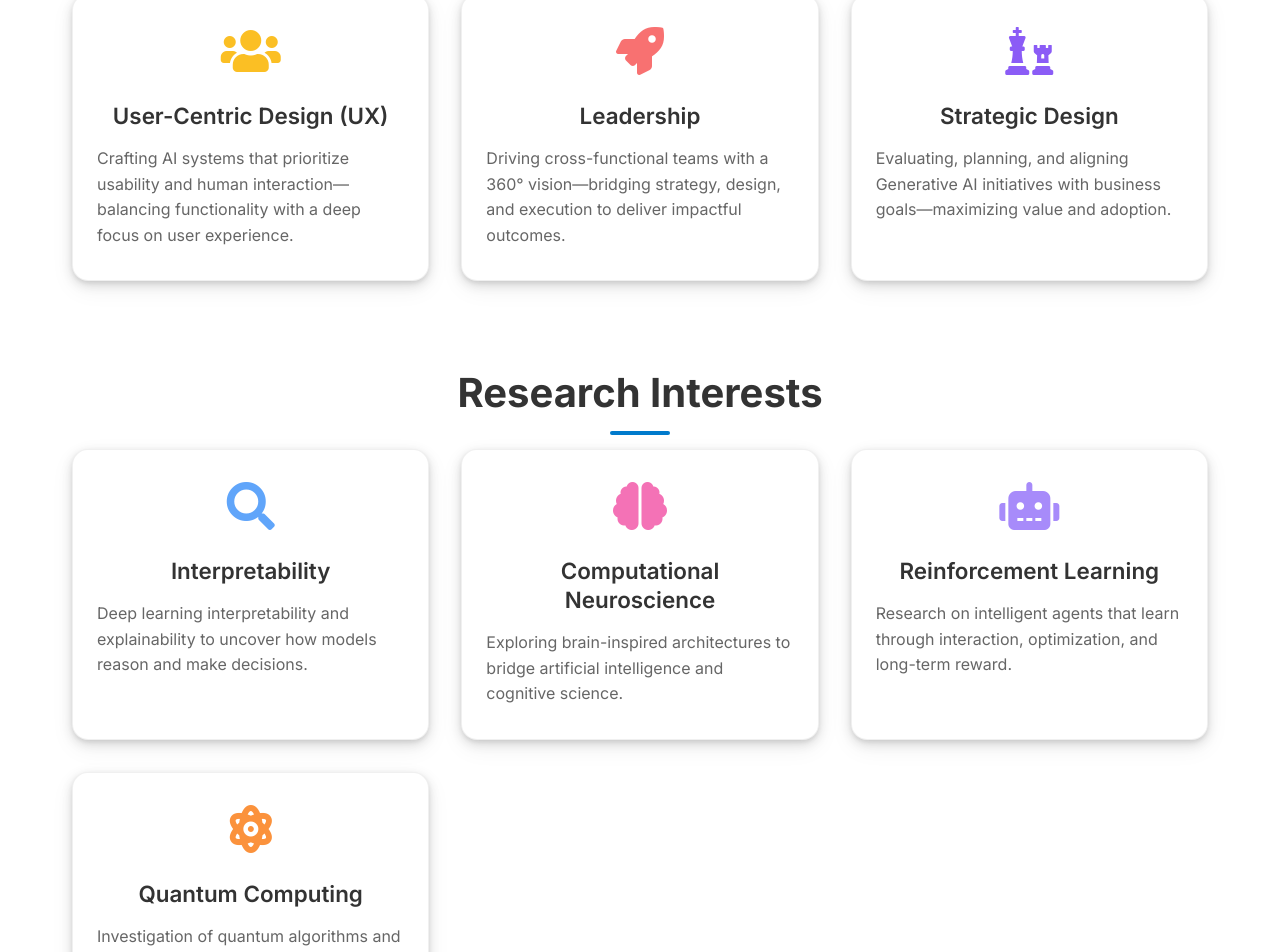
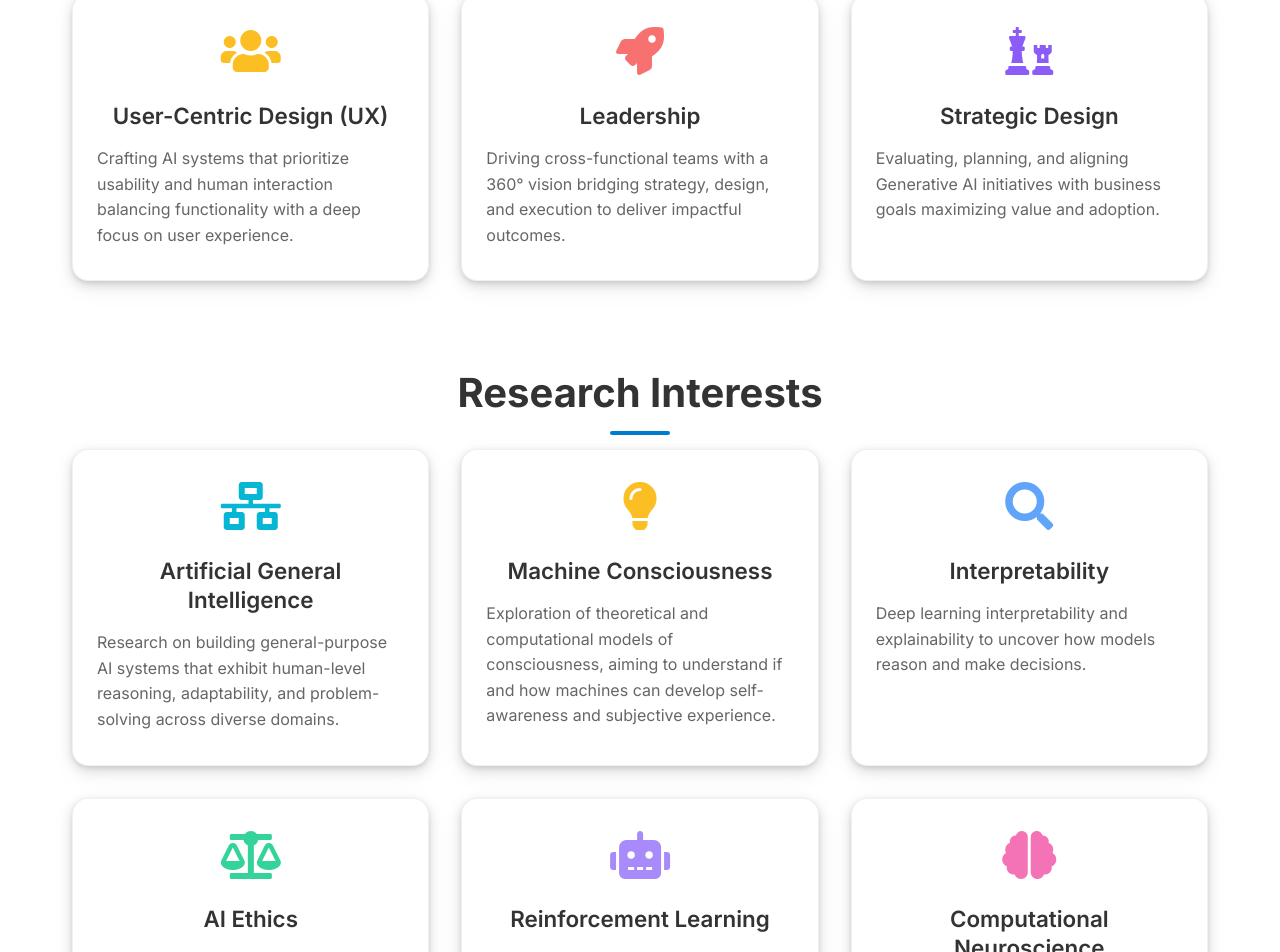
Before and after one commit to jairzinhosantos/portfolio-web-with-cursor, an Angular app: page / in a window 1280 px wide. Shown: the part 1220-2172 px from the top of the page. Built offline with nearby package versions, Linux system fonts and the light colour scheme; no server answers.

Commit message:
update resume and research topics

```diff
--- a/src/app/features/research/research.component.scss
+++ b/src/app/features/research/research.component.scss
@@ -108,6 +108,36 @@
           &:hover {
             color: #c2410c; // Naranja oscuro hover - Mayor contraste
             text-shadow: 0 0 25px rgba(251, 146, 60, 0.6);
+            transform: scale(1.1);
+          }
+        }
+
+        &.fa-balance-scale {
+          color: #34d399; // Verde claro base para ética y balance
+
+          &:hover {
+            color: #047857; // Verde oscuro hover - Mayor contraste
+            text-shadow: 0 0 25px rgba(52, 211, 153, 0.6);
+            transform: scale(1.1);
+          }
+        }
+
+        &.fa-network-wired {
+          color: #06b6d4; // Cian claro base para AGI
+
+          &:hover {
+            color: #0891b2; // Cian oscuro hover - Mayor contraste
+            text-shadow: 0 0 25px rgba(6, 182, 212, 0.6);
+            transform: scale(1.1);
+          }
+        }
+
+        &.fa-lightbulb {
+          color: #fbbf24; // Amarillo dorado base para consciousness
+
+          &:hover {
+            color: #d97706; // Amarillo dorado oscuro hover - Mayor contraste
+            text-shadow: 0 0 25px rgba(251, 191, 36, 0.6);
             transform: scale(1.1);
           }
         }
@@ -241,6 +271,36 @@
               transform: scale(1.1);
             }
           }
+
+          &.fa-balance-scale {
+            color: #6ee7b7; // Verde más claro para dark theme
+
+            &:hover {
+              color: #34d399;
+              text-shadow: 0 0 30px rgba(110, 231, 183, 0.7);
+              transform: scale(1.1);
+            }
+          }
+
+          &.fa-network-wired {
+            color: #67e8f9; // Cian más claro para dark theme
+
+            &:hover {
+              color: #06b6d4;
+              text-shadow: 0 0 30px rgba(103, 232, 249, 0.7);
+              transform: scale(1.1);
+            }
+          }
+
+          &.fa-lightbulb {
+            color: #fcd34d; // Amarillo más claro para dark theme
+
+            &:hover {
+              color: #fbbf24;
+              text-shadow: 0 0 30px rgba(252, 211, 77, 0.7);
+              transform: scale(1.1);
+            }
+          }
         }
       }
 
--- a/src/assets/data/expertise.json
+++ b/src/assets/data/expertise.json
@@ -7,7 +7,7 @@
     },
     {
       "titulo": "Solution Architecture",
-      "descripcion": "Designing end-to-end Generative AI architectures for cloud, on-premise, and hybrid environments—ensuring scalability, security, and performance.",
+      "descripcion": "Designing end-to-end Generative AI architectures for cloud, on-premise, and hybrid environments ensuring scalability, security, and performance.",
       "icono": "fas fa-sitemap"
     },
     {
@@ -17,17 +17,17 @@
     },
     {
       "titulo": "User-Centric Design (UX)",
-      "descripcion": "Crafting AI systems that prioritize usability and human interaction—balancing functionality with a deep focus on user experience.",
+      "descripcion": "Crafting AI systems that prioritize usability and human interaction balancing functionality with a deep focus on user experience.",
       "icono": "fas fa-users"
     },
     {
       "titulo": "Leadership",
-      "descripcion": "Driving cross-functional teams with a 360° vision—bridging strategy, design, and execution to deliver impactful outcomes.",
+      "descripcion": "Driving cross-functional teams with a 360° vision bridging strategy, design, and execution to deliver impactful outcomes.",
       "icono": "fas fa-rocket"
     },
     {
       "titulo": "Strategic Design",
-      "descripcion": "Evaluating, planning, and aligning Generative AI initiatives with business goals—maximizing value and adoption.",
+      "descripcion": "Evaluating, planning, and aligning Generative AI initiatives with business goals maximizing value and adoption.",
       "icono": "fas fa-chess"
     }
   ]
--- a/src/assets/data/research-interests.json
+++ b/src/assets/data/research-interests.json
@@ -1,14 +1,24 @@
 {
   "areasInvestigacion": [
+    {
+      "titulo": "Artificial General Intelligence",
+      "descripcion": "Research on building general-purpose AI systems that exhibit human-level reasoning, adaptability, and problem-solving across diverse domains.",
+      "icono": "fas fa-network-wired"
+    },
+    {
+      "titulo": "Machine Consciousness",
+      "descripcion": "Exploration of theoretical and computational models of consciousness, aiming to understand if and how machines can develop self-awareness and subjective experience.",
+      "icono": "fas fa-lightbulb"
+    },
     {
       "titulo": "Interpretability",
       "descripcion": "Deep learning interpretability and explainability to uncover how models reason and make decisions.",
       "icono": "fas fa-search"
     },
     {
-      "titulo": "Computational Neuroscience",
-      "descripcion": "Exploring brain-inspired architectures to bridge artificial intelligence and cognitive science.",
-      "icono": "fas fa-brain"
+      "titulo": "AI Ethics",
+      "descripcion": "Research on responsible AI development, focusing on fairness, transparency, accountability, and alignment with human values in machine learning systems.",
+      "icono": "fas fa-balance-scale"
     },
     {
       "titulo": "Reinforcement Learning",
@@ -16,9 +26,9 @@
       "icono": "fas fa-robot"
     },
     {
-      "titulo": "Quantum Computing",
-      "descripcion": "Investigation of quantum algorithms and their potential to accelerate AI problem-solving capabilities.",
-      "icono": "fas fa-atom"
+      "titulo": "Computational Neuroscience",
+      "descripcion": "Exploring brain-inspired architectures to bridge artificial intelligence and cognitive science.",
+      "icono": "fas fa-brain"
     }
   ]
 }
```
Also changed, not shown: 1 other file (tests, documents, lock files or other folders).
